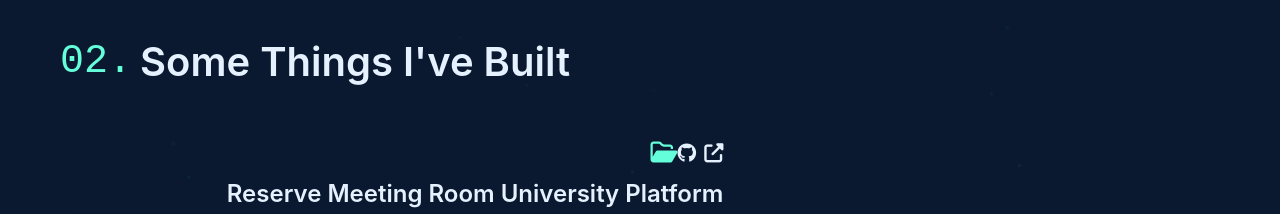
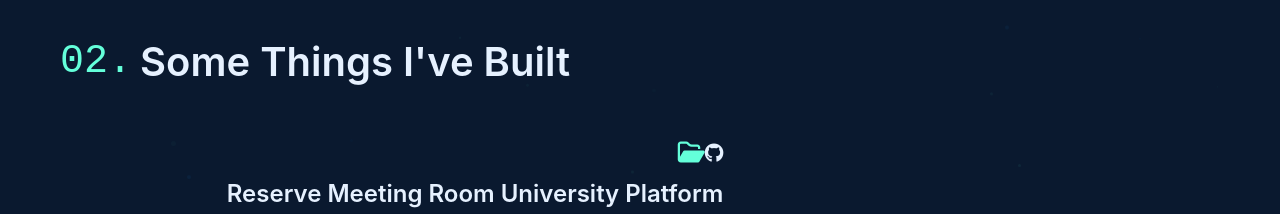
Before and after one commit to Mindenry/3Dportfolio, a plain HTML site: page index.html in a window 1280 px wide. Shown: the part 1720-1934 px from the top of the page. Drawn offline with nearby package versions, Linux system fonts and the light colour scheme; a web font is replaced by a local one.

Commit message:
Update index.html

```diff
--- a/index.html
+++ b/index.html
@@ -171,9 +171,6 @@
                             <div class="project-links">
                                 <a href="https://github.com/Mindenry/Reserve_MeetingRoom" target="_blank" rel="noopener noreferrer" aria-label="GitHub Repository">
                                     <i class="fab fa-github"></i>
-                                </a>
-                                <a href="#" target="_blank" rel="noopener noreferrer" aria-label="Live Demo">
-                                    <i class="fas fa-external-link-alt"></i>
                                 </a>
                             </div>
                         </div>
```
